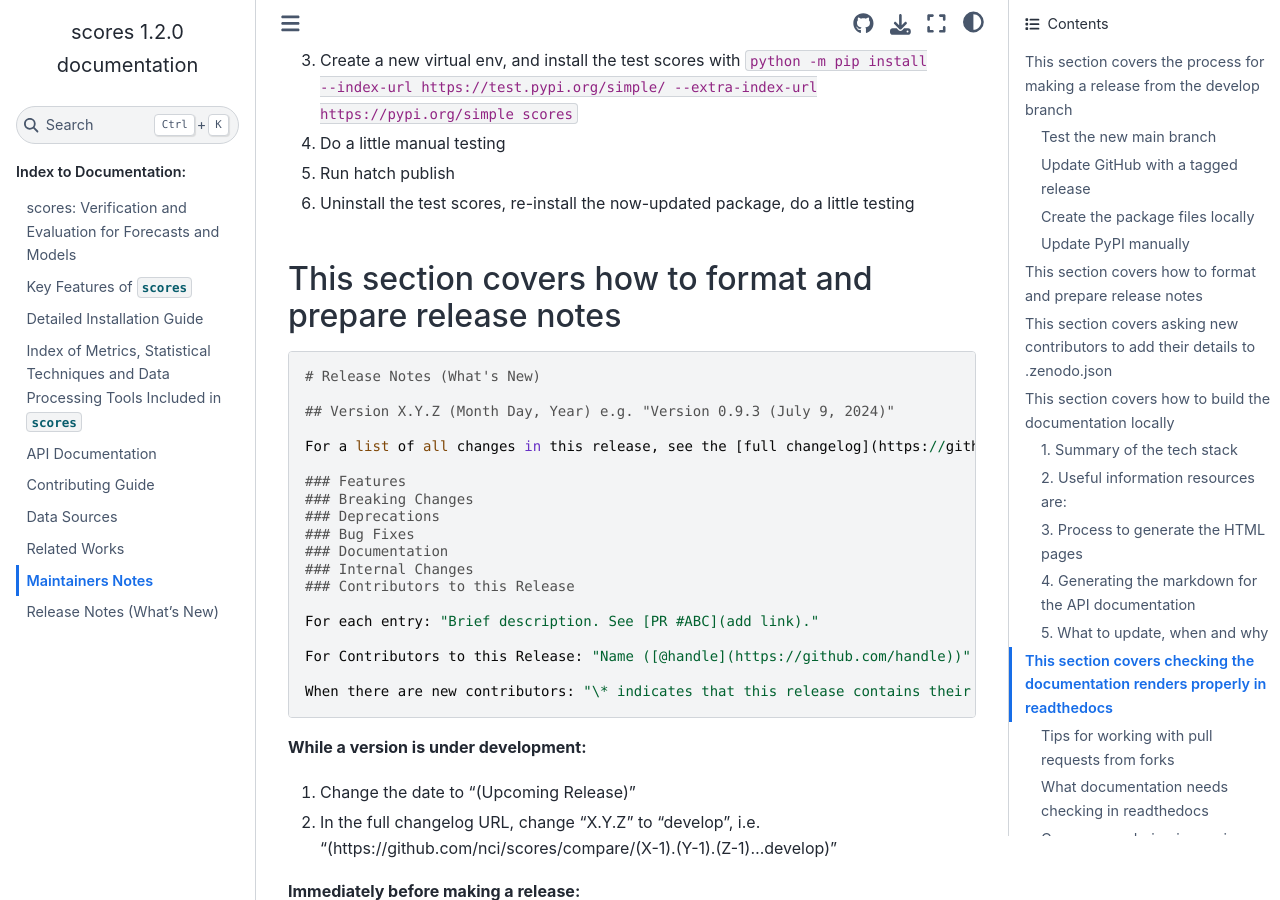
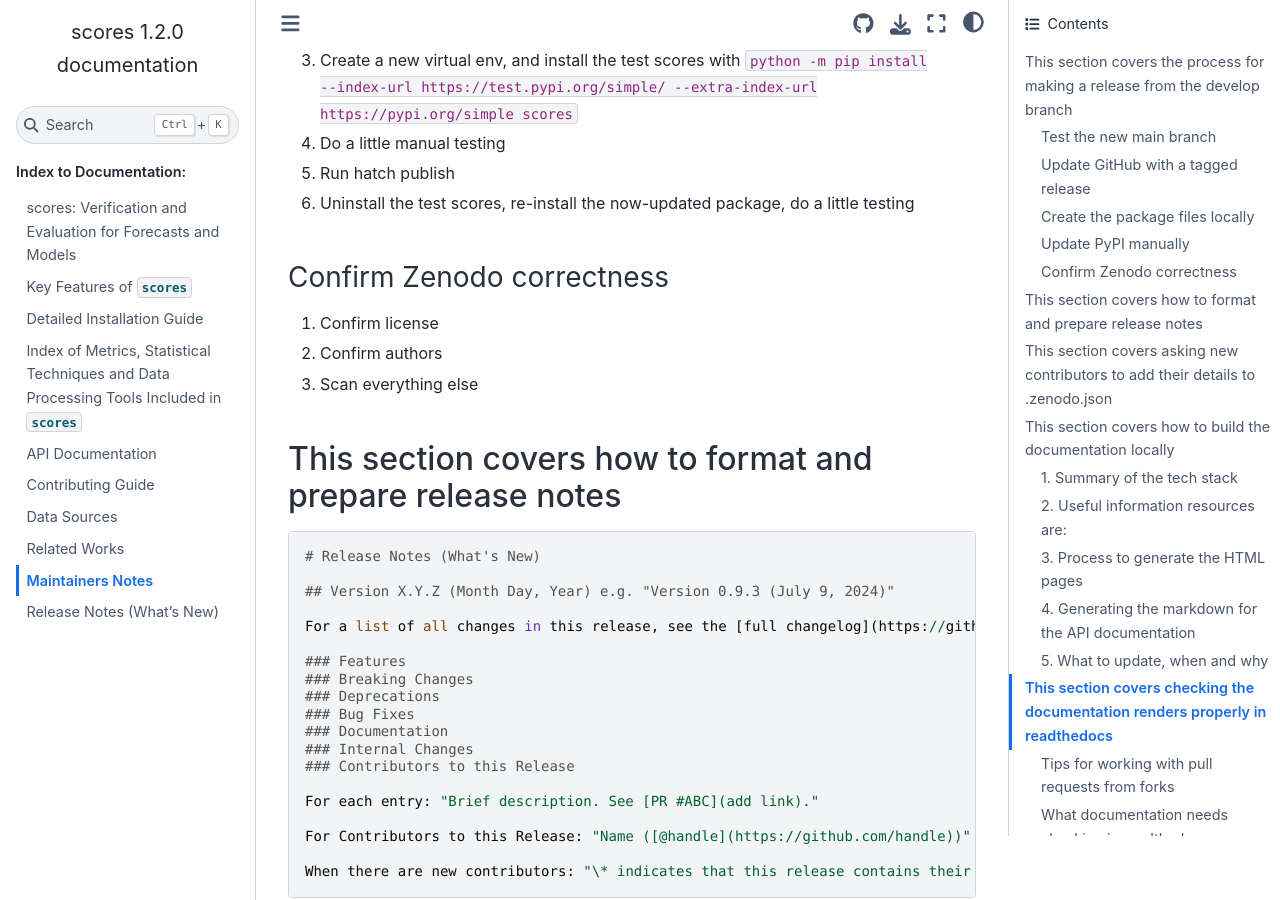
Before and after one commit to nci/scores, a Sphinx documentation site: the page built from docs/maintainer.md, in a window 1280 px wide and 900 px high, scrolled down 1296 px. Built offline with Sphinx 7.4.7 and the Sphinx Book theme 1.1.4, drawn with Linux system fonts in a browser that asks for light colours; pages that are not in the unit, such as notebooks, are missing from menus.

Commit message:
Add details about what needs to be checked in Zenodo

```diff
--- a/docs/maintainer.md
+++ b/docs/maintainer.md
@@ -38,6 +38,12 @@ Information relevant for package maintenance
 4. Do a little manual testing
 5. Run hatch publish
 6. Uninstall the test scores, re-install the now-updated package, do a little testing
+
+### Confirm Zenodo correctness
+
+1. Confirm license
+2. Confirm authors
+3. Scan everything else
 
 ## This section covers how to format and prepare release notes
 
```
